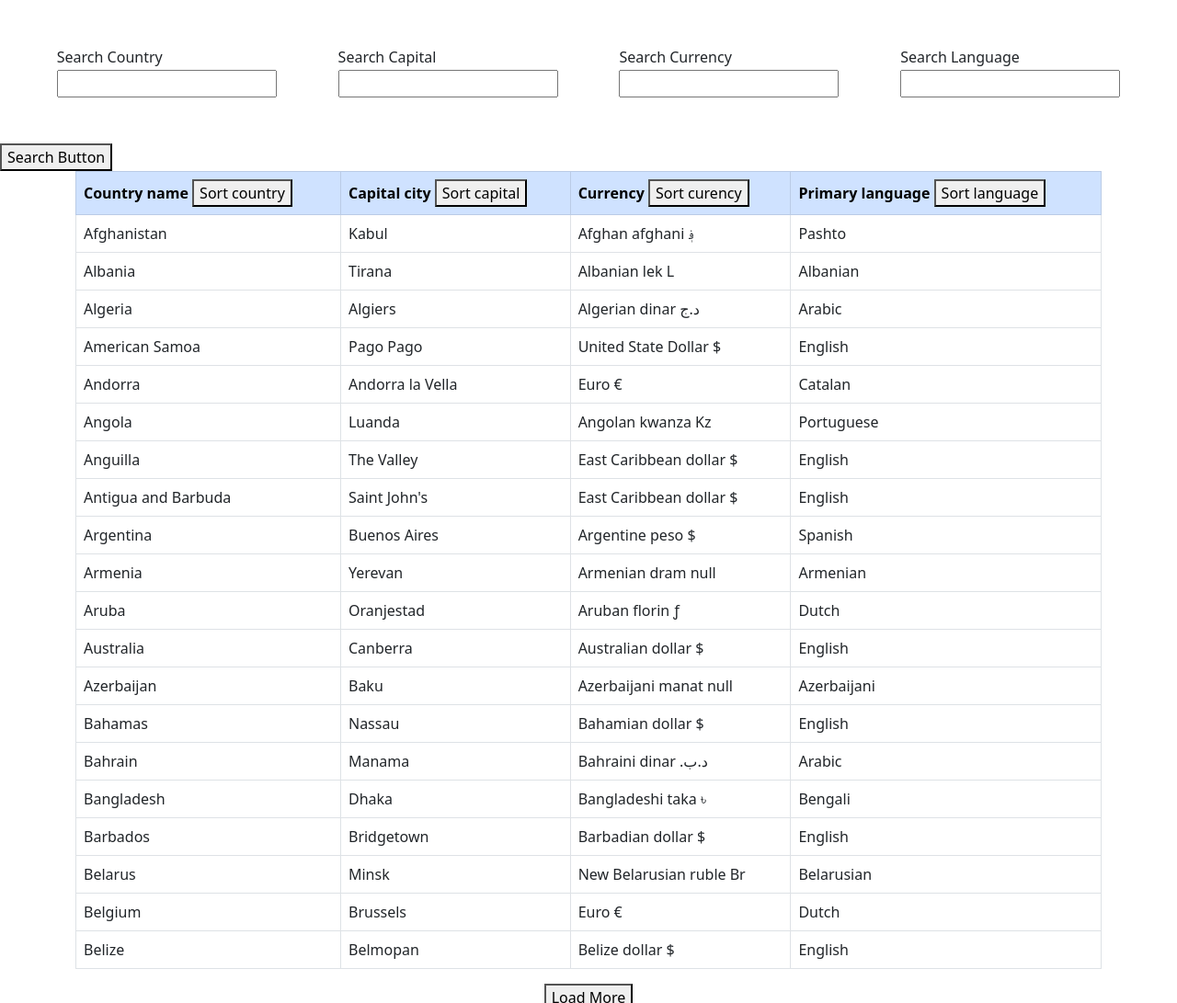
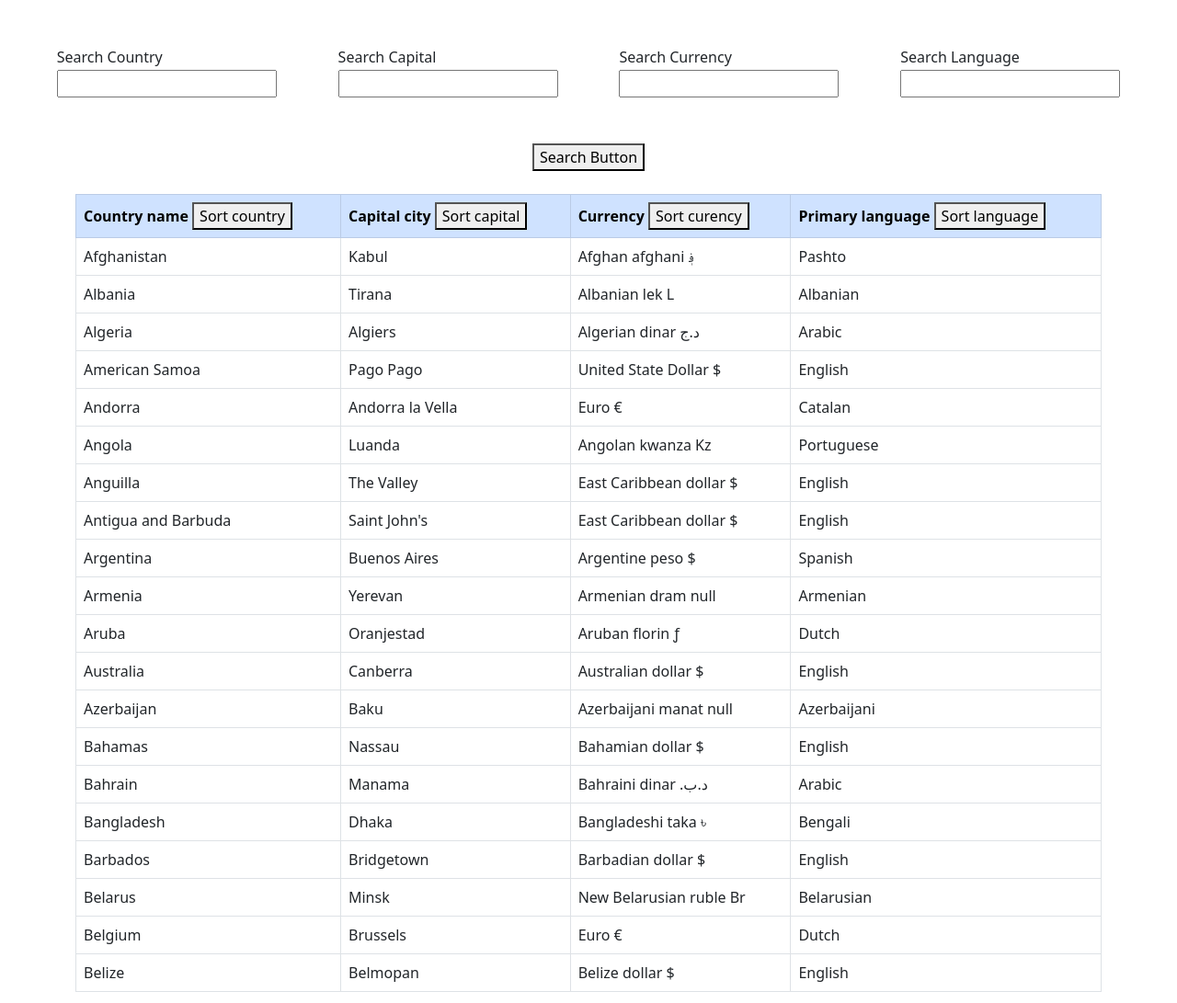
Before and after one commit to martinslerums/codelex_md9_sort_filter_paginate, a website built with webpack: page src/index.html in a window 1280 px wide. Shown: the top 1091 px of the page at 92% size. Built offline with nearby package versions, Linux system fonts and the light colour scheme; data requests are answered from the project's data file; files whose address does not match are found by name.

Commit message:
Changes?

```diff
--- a/src/index.html
+++ b/src/index.html
@@ -30,8 +30,9 @@
             <input id="countryLanguage" type="text" class="js-languageSearch">
         </div>
     </div>
-
-    <button class="js-search__Button">Search Button</button>
+    <div class="search__button-wrapper">
+        <button class="js-search__Button">Search Button</button>
+    </div>
 
     <div class="container js-table__container">
 
--- a/src/scripts.ts
+++ b/src/scripts.ts
@@ -42,7 +42,6 @@ class CountryTable {
   searchBtn: HTMLButtonElement;
 
   constructor(wrapper: string) {
-
     this.tableWrapper = document.querySelector(wrapper);
     this.table = this.tableWrapper.querySelector(".js-table");
     this.tableBody = this.table.querySelector(".js-table__body");
@@ -56,11 +55,10 @@ class CountryTable {
 
     this.countrySearch = document.querySelector(".js-countrySearch");
     this.capitalSearch = document.querySelector(".js-capitalSearch");
-    this.currencySearch = document.querySelector('.js-currencySearch');
-    this.languageSearch = document.querySelector('.js-languageSearch');
+    this.currencySearch = document.querySelector(".js-currencySearch");
+    this.languageSearch = document.querySelector(".js-languageSearch");
 
-
-    this.searchBtn = document.querySelector(".js-search__Button")
+    this.searchBtn = document.querySelector(".js-search__Button");
 
     //Initialize the table when the CountryTable instance is created
     this.clearTable();
@@ -84,11 +82,10 @@ class CountryTable {
     this.sortCountryCurrency();
     this.sortCountryLanguage();
 
-    this.search()
+    this.search();
 
     this.addEventToCurrencySearch();
     this.addEventToLanguageSearch();
-
   }
 
   updateApiUrl() {
@@ -99,12 +96,12 @@ class CountryTable {
     this.tableBody.innerHTML = "";
   }
 
-  getCountries(limit: number, searchParams?: { key: string, value: string }[]) {
+  getCountries(limit: number, searchParams?: { key: string; value: string }[]) {
     this.updateApiUrl();
 
     // Append search parameters to the API URL
     if (searchParams) {
-      searchParams.forEach(param => {
+      searchParams.forEach((param) => {
         this.apiUrl += `&${param.key}=${param.value}`;
       });
     }
@@ -183,38 +180,34 @@ class CountryTable {
   }
 
   performSearch(searchUrl: string) {
-
     axios.get(searchUrl).then((countriesData) => {
       this.clearTable();
       this.renderTable(countriesData.data);
     });
-
   }
 
   search() {
+    this.searchBtn.addEventListener("click", () => {
+      console.log("Search clicked");
 
-    this.searchBtn.addEventListener('click', () => {
-      console.log('Search clicked');
+      let searchParams: string = "";
 
-      let searchParams:string = '';
-
-      if (this.countrySearch.value.trim() !== '') {
+      if (this.countrySearch.value.trim() !== "") {
         searchParams = `name=${this.countrySearch.value.trim()}`;
       }
 
-      if (this.capitalSearch.value.trim() !== '') {
+      if (this.capitalSearch.value.trim() !== "") {
         searchParams = `capital=${this.capitalSearch.value.trim()}`;
       }
 
       const searchUrl = `${this.apiUrl}&${searchParams}`;
       this.performSearch(searchUrl);
     });
-
   }
 
   searchCurrency() {
     const searchTerm = this.currencySearch.value.toLowerCase();
-    const searchParams = [{ key: 'currency.name_like', value: searchTerm }];
+    const searchParams = [{ key: "currency.name_like", value: searchTerm }];
 
     this.getCountries(this.loadedCountries, searchParams).then((countries) => {
       this.clearTable();
@@ -223,7 +216,7 @@ class CountryTable {
   }
   searchLanguage() {
     const searchTerm = this.languageSearch.value.toLowerCase();
-    const searchParams = [{ key: 'language.name_like', value: searchTerm }];
+    const searchParams = [{ key: "language.name_like", value: searchTerm }];
 
     this.getCountries(this.loadedCountries, searchParams).then((countries) => {
       this.clearTable();
@@ -232,16 +225,15 @@ class CountryTable {
   }
 
   addEventToCurrencySearch() {
-    this.currencySearch.addEventListener('input', () => {
+    this.currencySearch.addEventListener("input", () => {
       this.searchCurrency();
     });
   }
   addEventToLanguageSearch() {
-    this.languageSearch.addEventListener('input', () => {
+    this.languageSearch.addEventListener("input", () => {
       this.searchLanguage();
     });
   }
-
 }
 
 const table = new CountryTable(".js-table__container");
--- a/src/styles.scss
+++ b/src/styles.scss
@@ -19,3 +19,8 @@
     justify-content: center;
     padding-bottom: 50px;
 }
+.search__button-wrapper{
+    display: flex;
+    justify-content: center;
+    padding-bottom: 25px;
+}
```
Also changed, not shown: .eslintrc.json.
